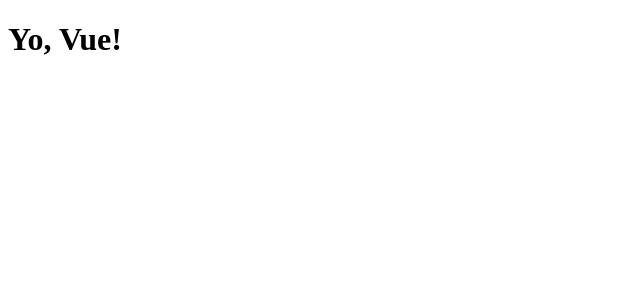
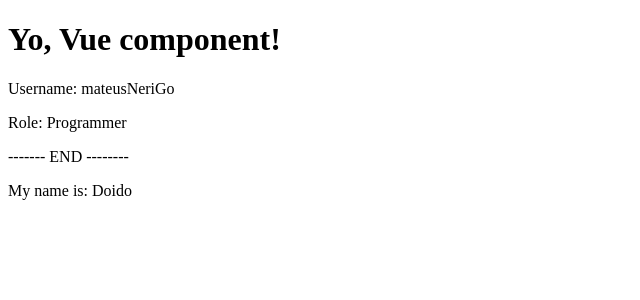
Before and after one commit to mateusnerigo/curso-vue-matheus-battisti, a Vue app in the folder componentes/: page / in a window 1280 px wide. Shown: the top 300 px of the page, without its empty margins (0-640 px from the left). Built offline with nearby package versions, Linux system fonts and the light colour scheme.

Commit message:
#1 - vue - class 5 to 7/34

```diff
--- a/componentes/src/App.vue
+++ b/componentes/src/App.vue
@@ -1,9 +1,26 @@
 <template>
-  <h1>Yo, Vue!</h1>
+  <div>
+    <PrimeiroComponente />
+    <p>------- {{ endText }} --------</p>
+
+    <LifeCycle />
+  </div>
 </template>
 
 <script>
-  export default {
-    name: 'App'
+import PrimeiroComponente from "./components/PrimeiroComponente";
+import LifeCycle from "./components/LifeCycle"
+
+export default {
+  name: "App",
+  components: {
+    PrimeiroComponente,
+    LifeCycle,
+  },
+  data() {
+    return {
+      endText: "END"
+    }
   }
+};
 </script>
--- /dev/null
+++ b/componentes/src/components/LifeCycle.vue
@@ -0,0 +1,24 @@
+<template>
+  <p>My name is: {{ name }}</p>
+</template>
+
+<script>
+export default {
+  name: "LifeCycle",
+  data() {
+    return {
+      name: 'Ainda não sei'
+    }
+  },
+  created() {
+    setTimeout(() => {
+      this.name = "Mateus"
+    }, 1000);
+  },
+  mounted() {
+    setTimeout(() => {
+      this.name = "Doido"
+    }, 2000)
+  }
+};
+</script>
--- a/componentes/src/components/PrimeiroComponente.vue
+++ b/componentes/src/components/PrimeiroComponente.vue
@@ -0,0 +1,19 @@
+<template>
+	<div>
+		<h1>Yo, Vue component!</h1>
+		<p>Username: {{ nickname }}</p>
+		<p>Role: {{ role }}</p>
+	</div>
+</template>
+
+<script>
+export default {
+  name: "PrimeiroComponente",
+  data() {
+		return {
+			nickname: "mateusNeriGo",
+			role: "Programmer"
+		}
+	},
+};
+</script>
```
